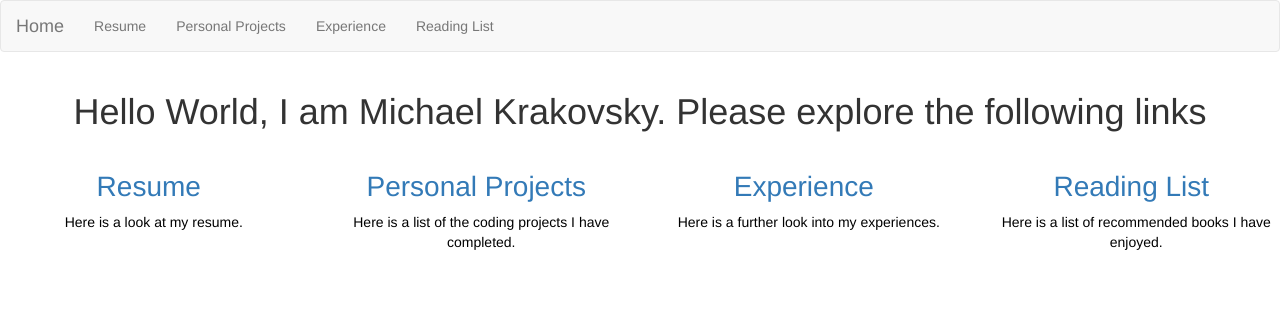
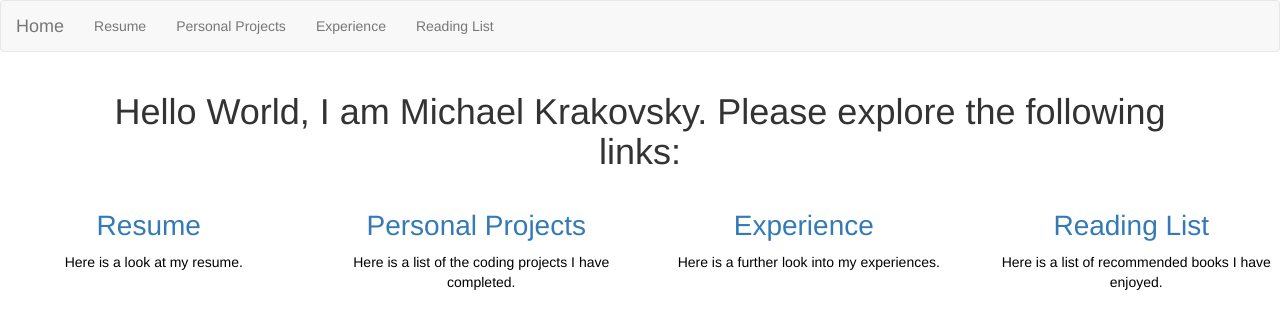
Before and after one commit to michaelkrakovsky/personalWebsite, an Angular app: page /home in a window 1280 px wide. Shown: the top 328 px of the page. Built offline with nearby package versions, Linux system fonts and the light colour scheme.

Commit message:
Text changes

```diff
--- a/src/app/home/home.component.html
+++ b/src/app/home/home.component.html
@@ -1,5 +1,5 @@
 <div class="container text-center">
-  <h1>Hello World, I am Michael Krakovsky. Please explore the following links</h1>
+  <h1>Hello World, I am Michael Krakovsky. Please explore the following links:</h1>
 </div>
 <div class="row">
   <a *ngFor="let l of homeLinks" [routerLink]="[l.routingTag]">
```
